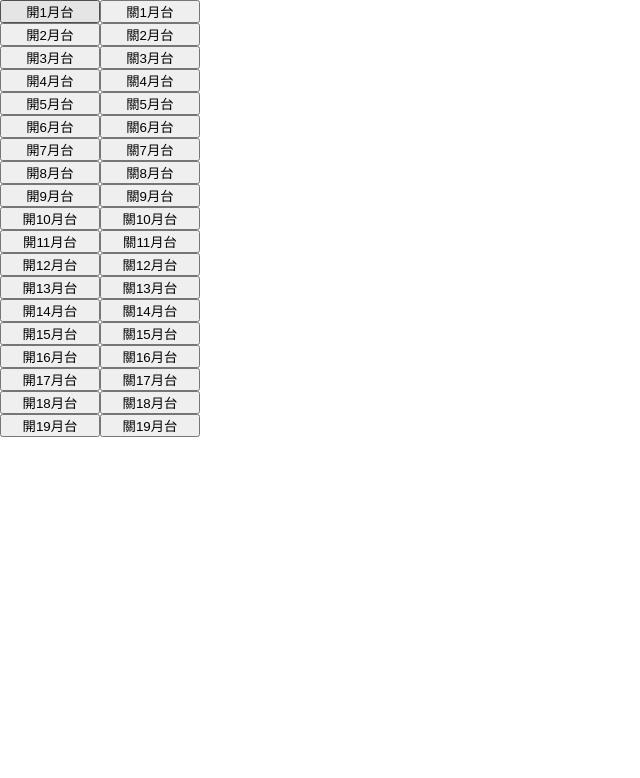
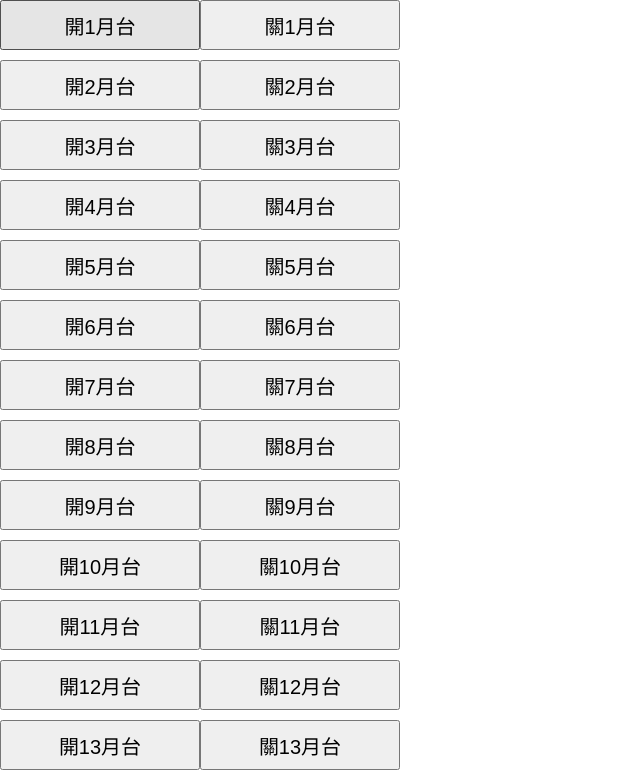
Before and after one commit to antony0016/cms-img-update-tester, a Vue app: page / in a window 1280 px wide. Shown: the top 778 px of the page, without its empty margins (0-640 px from the left). Built offline with nearby package versions, Linux system fonts and the light colour scheme.

Commit message:
Feat: use console to control

```diff
--- a/src/views/Console.vue
+++ b/src/views/Console.vue
@@ -21,6 +21,9 @@ const openDoor = (door_id: number, is_open: number) => {
 <style scoped>
 
 .btn-test {
-  width: 100px;
+  width: 200px;
+  height: 50px;
+  margin-bottom: 10px;
+  font-size: 20px;
 }
 </style>
```
